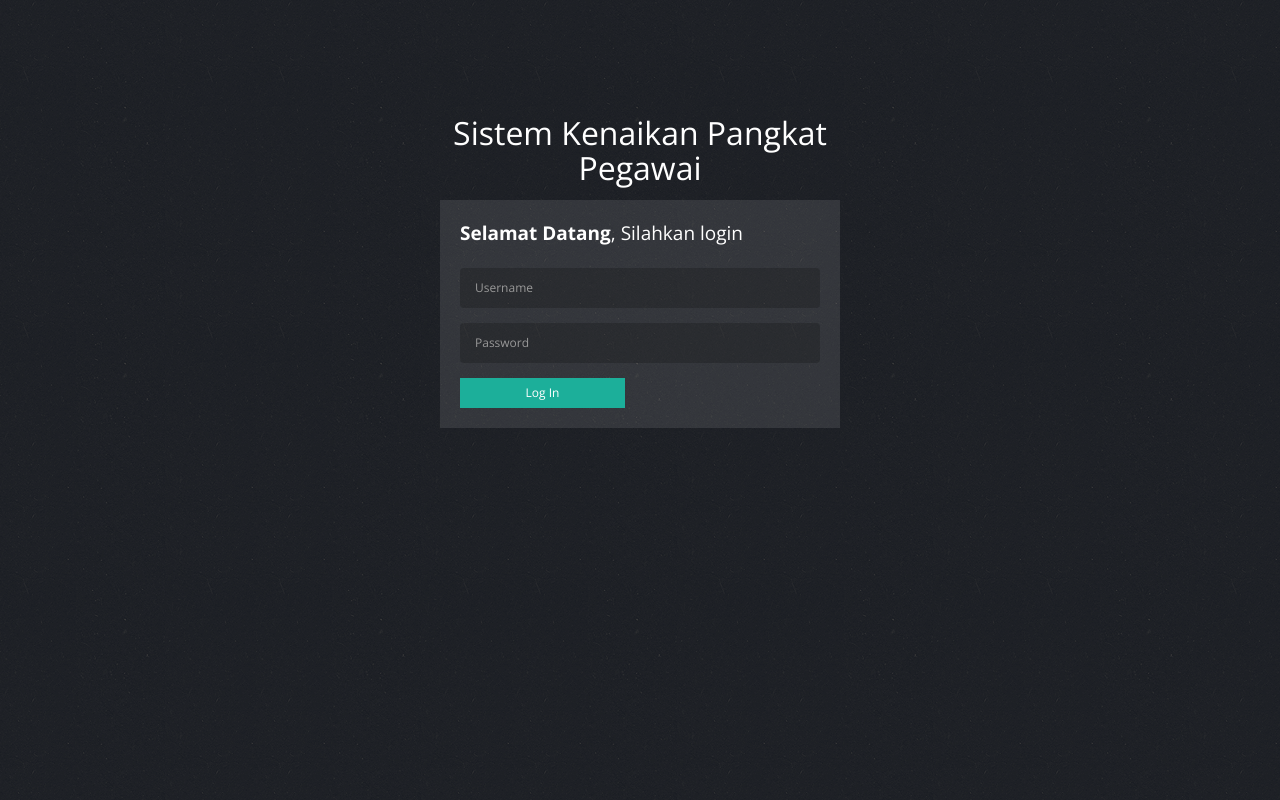
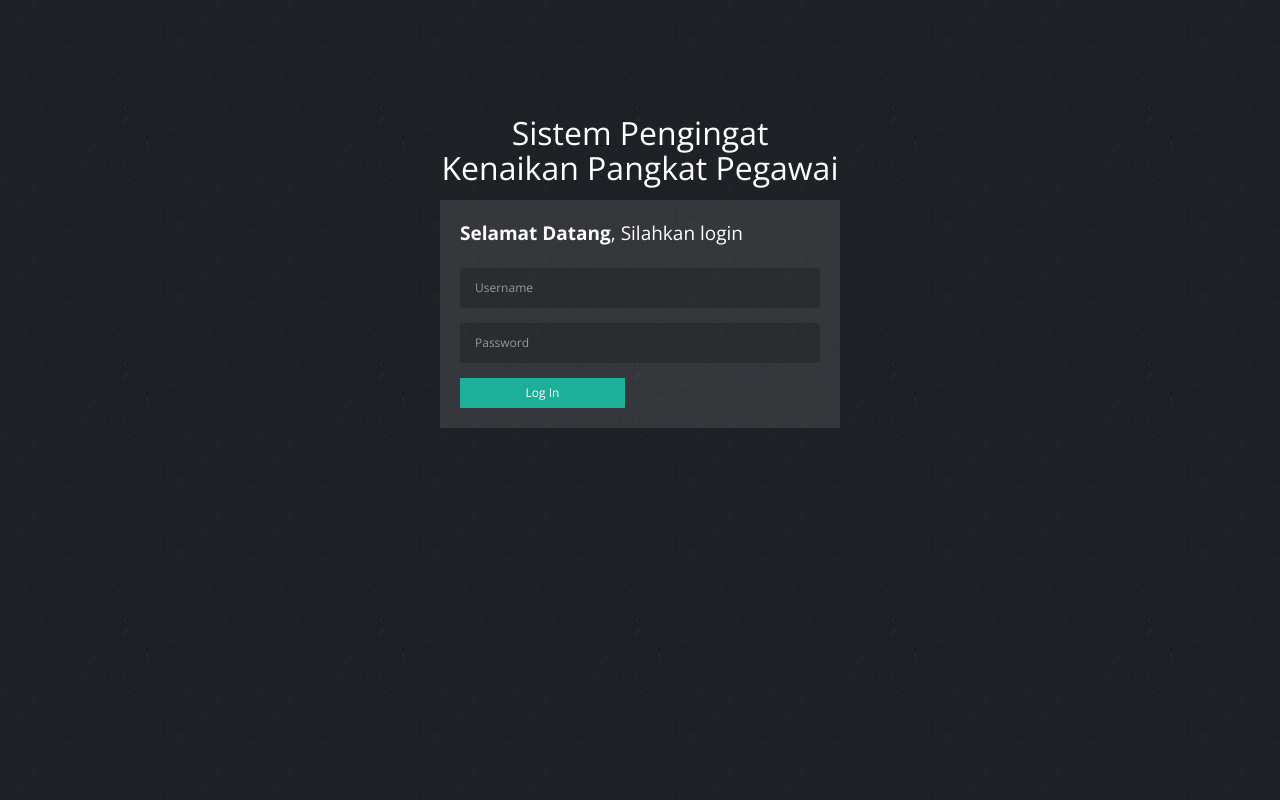
Before and after one commit to kelvinHWijaya/pengingat_kp, a Flask app: page /login in a window 1280 px wide. Run offline with Flask 2, Linux system fonts and the light colour scheme; some libraries are stand-ins or nearby versions.

Commit message:
change title login

```diff
--- a/templates/login.html
+++ b/templates/login.html
@@ -2,7 +2,7 @@
 <html lang="en" class="body-full-height">
     <head>
         <!-- META SECTION -->
-        <title>Sistem Kenaikan Pangkat Pegawai</title>
+        <title>Sistem Pengingat Kenaikan Pangkat Pegawai</title>
         <meta http-equiv="Content-Type" content="text/html; charset=utf-8" />
         <meta http-equiv="X-UA-Compatible" content="IE=edge" />
         <meta name="viewport" content="width=device-width, initial-scale=1" />
@@ -20,7 +20,7 @@
 
             <div class="login-box animated fadeInDown">
                 <div class="login-title">
-                    <center><h1 style="color:white">Sistem Kenaikan Pangkat Pegawai</h1></center>
+                    <center><h1 style="color:white">Sistem Pengingat Kenaikan Pangkat Pegawai</h1></center>
                 </div>
                 <div class="login-body">
                     <div class="login-title"><strong>Selamat Datang</strong>, Silahkan login</div>
```
